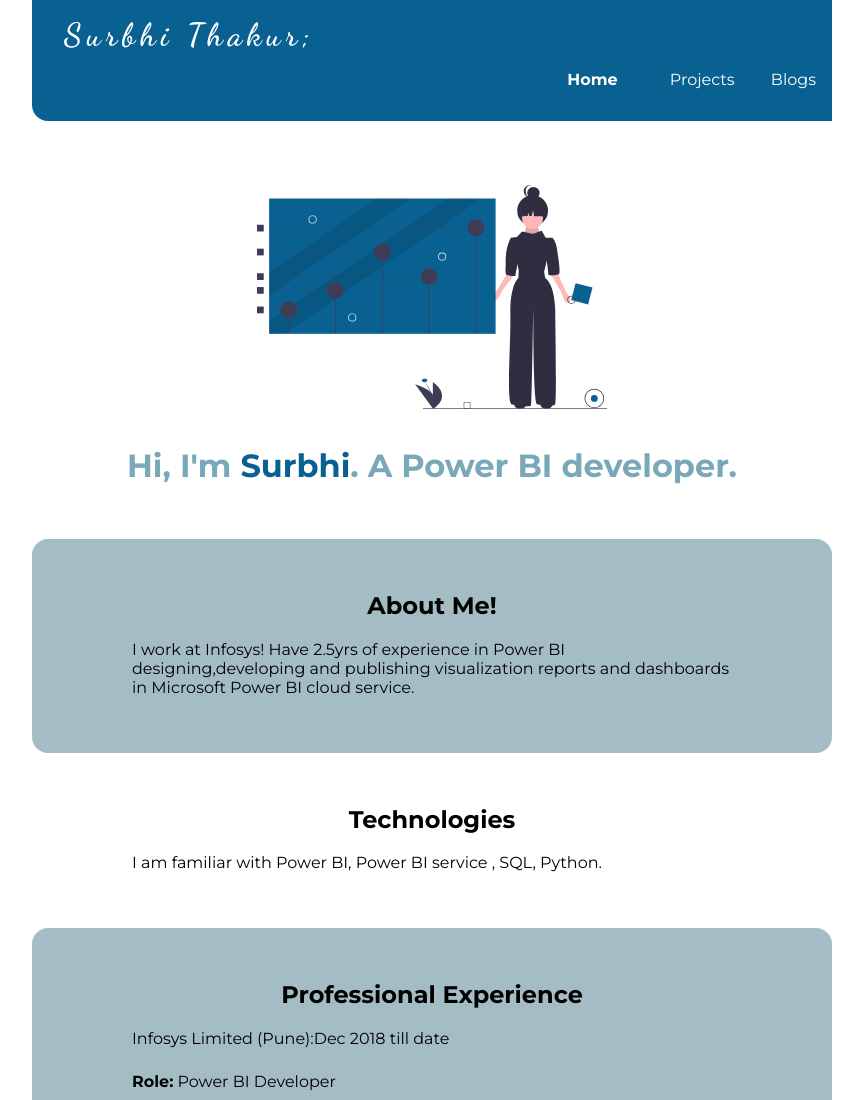
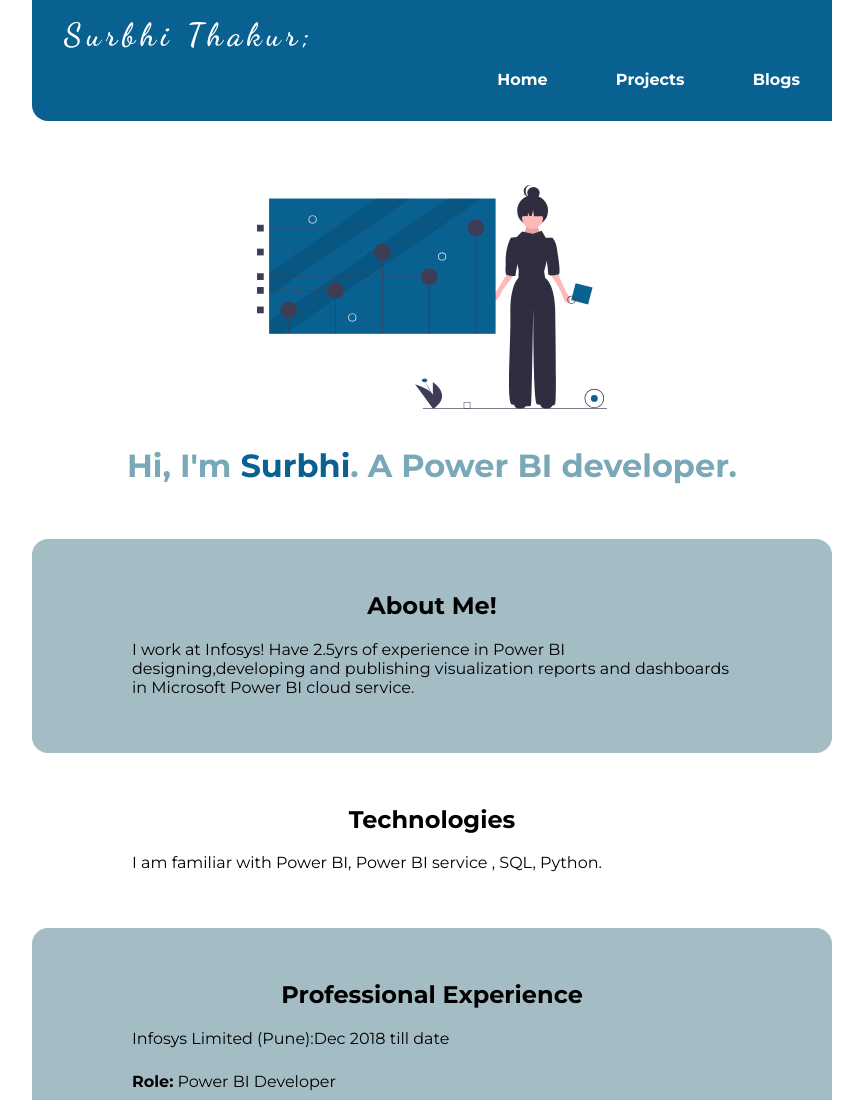
Before and after one commit to DanishOnGit/Danish-site, a plain HTML site: page index.html in a window 1280 px wide. Shown: the top 1100 px of the page, without its empty margins (208-1071 px from the left). Drawn offline with Linux system fonts and the light colour scheme; a web font is replaced by a local one.

Commit message:
style: padding

```diff
--- a/index.html
+++ b/index.html
@@ -13,8 +13,8 @@
         <div class="nav-brand"><a href="index.html" class="link">Surbhi Thakur;</a></div>
         <ul class="list__non-bullet nav-pills">
             <li class="list-item-inline"><a class="link link-active"href="/">Home</a></li>
-            <li class="list-item-inline">Projects</li>
-            <li class="list-item-inline">Blogs</li>
+            <li class="list-item-inline "><a class="link link-active"href="/">Projects</a></li>
+            <li class="list-item-inline "><a class="link link-active"href="/">Blogs</a></li>
         </ul>
     </nav>
 
```
